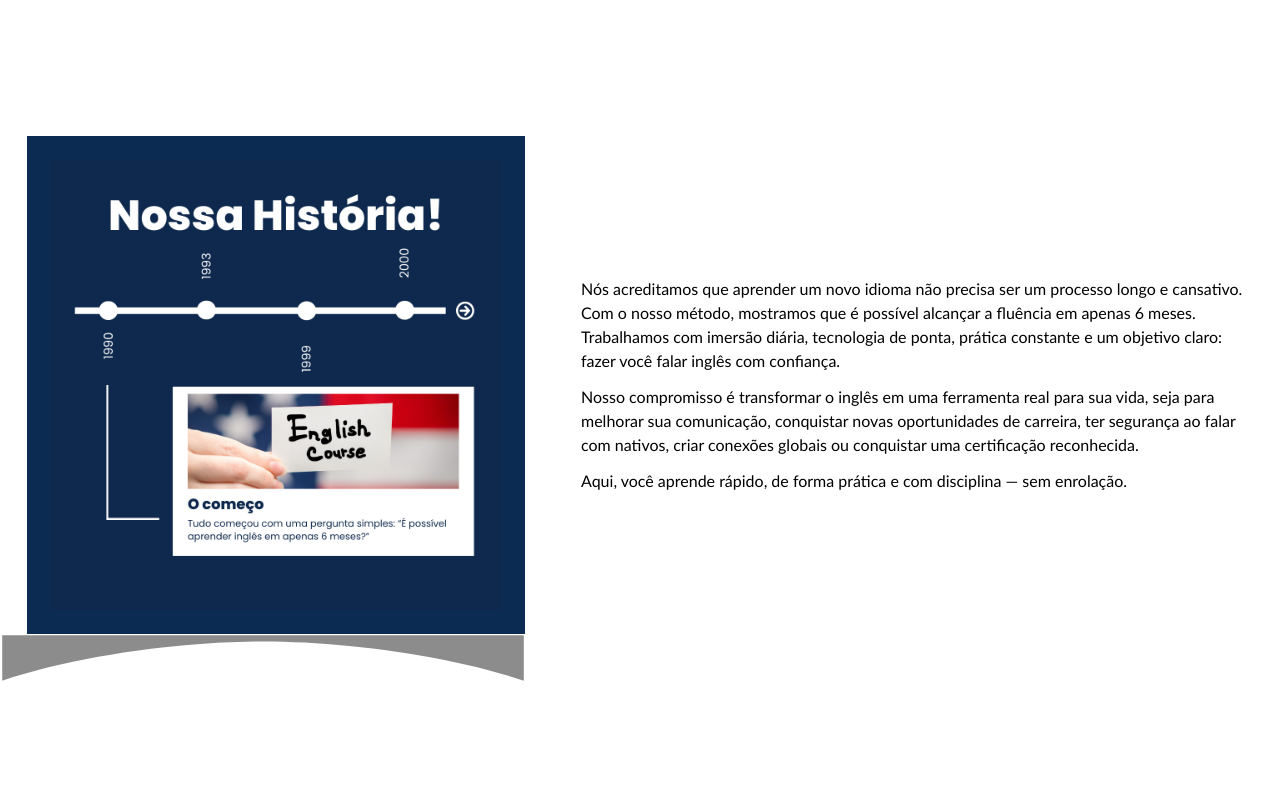
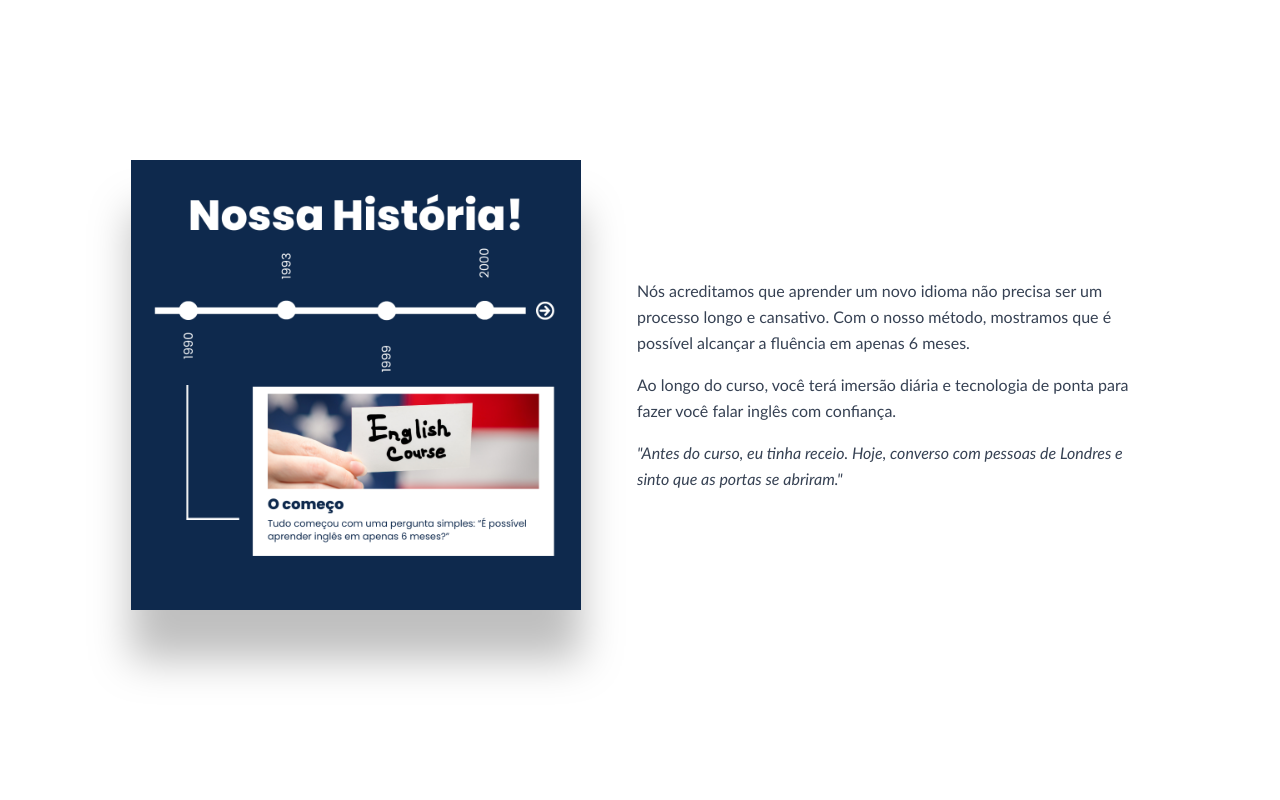
Before and after one commit to Flavianna-Saldanha/english-course, a Next.js app: page /sobre in a window 1280 px wide. Shown: the part 880-1680 px from the top of the page. Built offline with nearby package versions, Linux system fonts and the light colour scheme.

Commit message:
finalizando o `sobre` no desktop

```diff
--- a/src/app/sobre/page.tsx
+++ b/src/app/sobre/page.tsx
@@ -6,7 +6,7 @@ export const Sobre = () => {
       <div className="h-screen flex justify-center items-center gap-14">
         <div>
           <h1 className="uppercase text-2xl font-bold mb-10">Sobre nós</h1>
-          <div className="w-2xl space-y-3">
+          <div className="max-w-lg space-y-4 text-gray-700 leading-relaxed">
             <p>
               Nós acreditamos que aprender um novo idioma não precisa ser um
               processo longo e cansativo. Com o nosso método, mostramos que é
@@ -28,14 +28,11 @@ export const Sobre = () => {
           </div>
         </div>
         <div className="relative inline-block">
-          {/* sombra tipo vidro */}
           <div
             className="absolute -bottom-3 -right-3 w-full h-full
                   bg-white/30 backdrop-blur-md
                   shadow-xl rounded-sm"
           />
-
-          {/* imagem */}
           <Image
             src="/assets/4.png"
             alt="Imagem Sobre"
@@ -46,60 +43,31 @@ export const Sobre = () => {
         </div>
       </div>
 
-      <div className="h-screen flex justify-center items-center gap-14">
-        <div className="relative inline-block">
-          {/* sombra curva estilo mockup */}
-          <svg
-            className="absolute -bottom-20 left-1/2 -translate-x-1/2 w-[110%] scale-y-[-1]"
-            viewBox="0 0 420 60"
-            xmlns="http://www.w3.org/2000/svg"
-          >
-            <path
-              d="
-        M 0 25
-        C 60 45, 140 55, 200 55
-        C 260 55, 340 45, 400 25
-        L 400 60
-        L 0 60
-        Z
-      "
-              fill="rgba(0,0,0,0.45)"
-            />
-          </svg>
-
-          {/* imagem */}
-          <div className="relative bg-[#0c2b52] p-6">
-            <Image
+      <div className="h-screen flex flex-col md:flex-row justify-center items-center gap-14 bg-white p-10">
+        <div className="relative">
+          <div className="filter drop-shadow-[0px_50px_20px_rgba(0,0,0,0.25)]">
+            <img
               src="/assets/5.png"
               alt="Nossa História"
-              width={450}
-              height={350}
-              className="relative"
+              className="w-[450px] h-auto block"
             />
           </div>
         </div>
 
-        <div>
-          <div className="w-2xl space-y-3">
+        <div className="max-w-lg space-y-4 text-gray-700 leading-relaxed">
           <p>
             Nós acreditamos que aprender um novo idioma não precisa ser um
             processo longo e cansativo. Com o nosso método, mostramos que é
-              possível alcançar a fluência em apenas 6 meses. Trabalhamos com
-              imersão diária, tecnologia de ponta, prática constante e um
-              objetivo claro: fazer você falar inglês com confiança.
+            possível alcançar a fluência em apenas 6 meses.
           </p>
           <p>
-              Nosso compromisso é transformar o inglês em uma ferramenta real
-              para sua vida, seja para melhorar sua comunicação, conquistar
-              novas oportunidades de carreira, ter segurança ao falar com
-              nativos, criar conexões globais ou conquistar uma certificação
-              reconhecida.
+            Ao longo do curso, você terá imersão diária e tecnologia de ponta
+            para fazer você falar inglês com confiança.
           </p>
-            <p>
-              Aqui, você aprende rápido, de forma prática e com disciplina — sem
-              enrolação.
+          <p className="italic font-light">
+            "Antes do curso, eu tinha receio. Hoje, converso com pessoas de
+            Londres e sinto que as portas se abriram."
           </p>
-          </div>
         </div>
       </div>
     </div>
```
Lines whose indentation alone changed are shown as unchanged.
